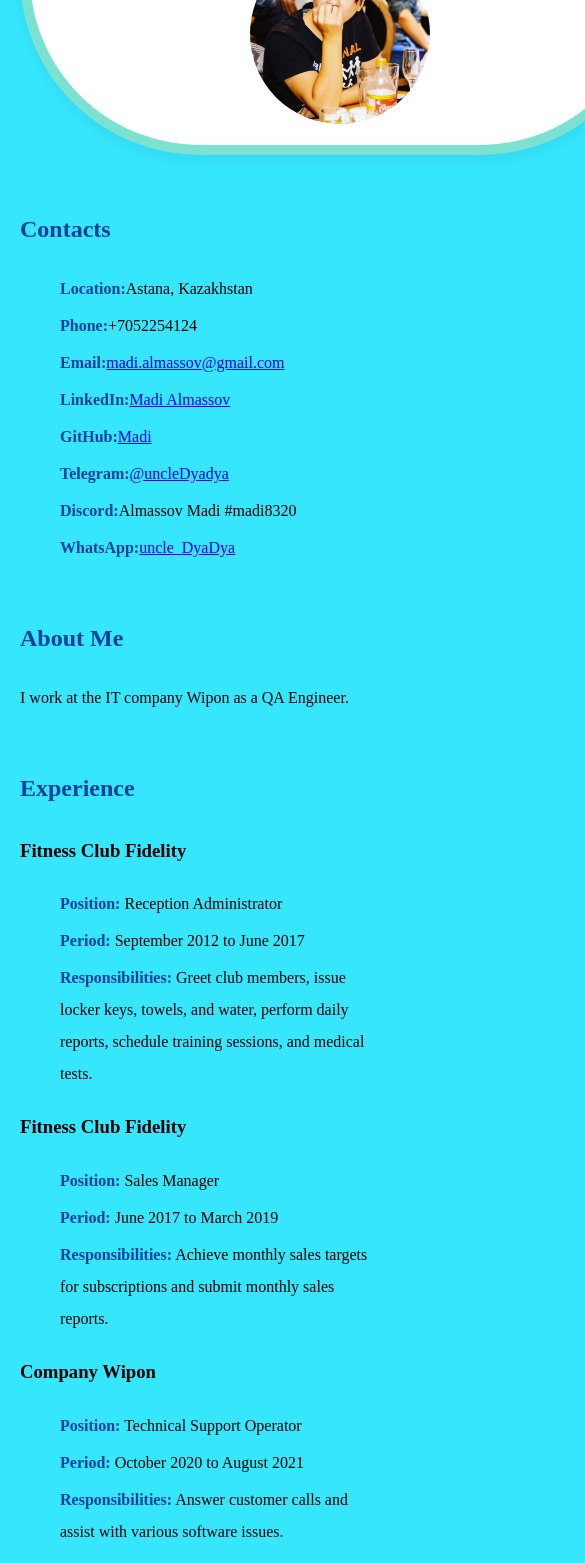
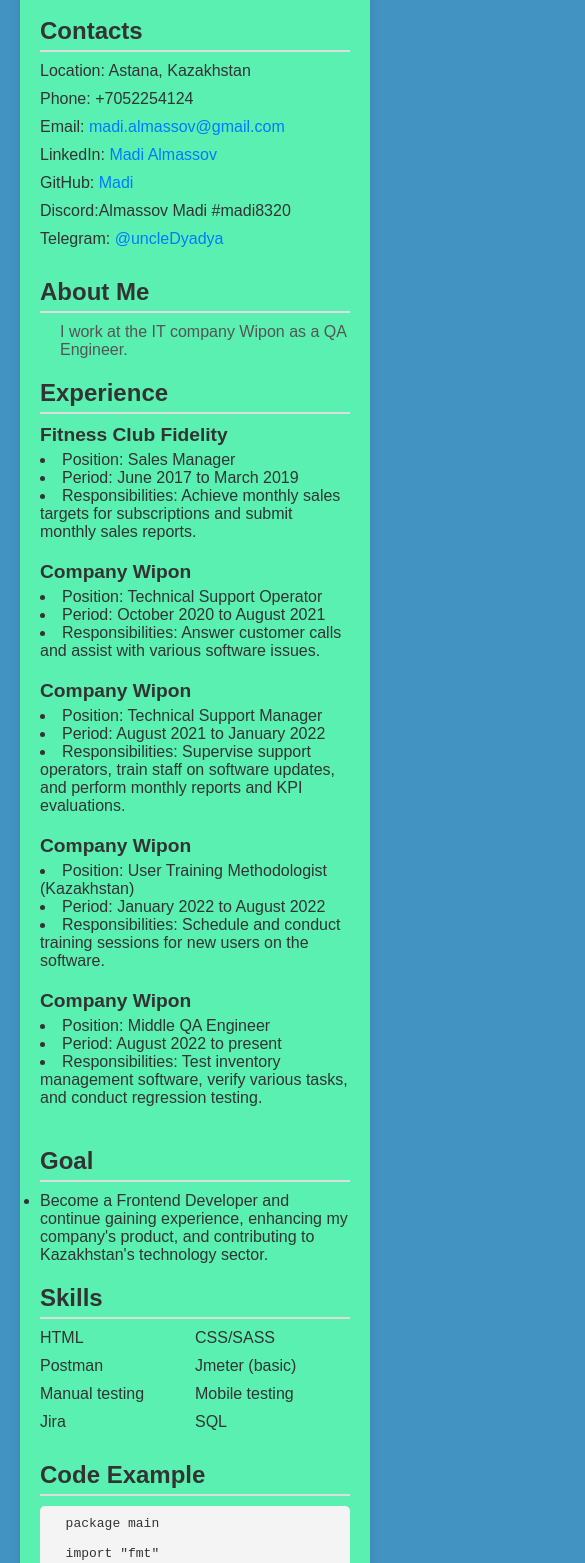
Before and after one commit to MadiAlmassov/rsschool-cv, a plain HTML site: page index.html in a window 390 px wide. Shown: the part 236-1799 px from the top of the page, 585 px wide, since content can reach past the window. Drawn offline with Linux system fonts and the light colour scheme.

Commit message:
fix:Изменил html файл

```diff
--- a/index.html
+++ b/index.html
@@ -3,104 +3,93 @@
 <head>
   <meta charset="UTF-8">
   <meta name="viewport" content="width=device-width, initial-scale=1.0">
-  <title>Almassov Madi | rsschool-cv</title>
-  <link rel="stylesheet" href="style.css">
+  <title>Almassov Madi | Resume</title>
+  <link rel="stylesheet" href="styles.css">
 </head>
 <body>
+  <div class="container">
     <header>
-    <div class="special-box">
+      <div class="profile">
+        <img src="photo_2021-11-01_18-56-45.jpg" alt="Almassov Madi">
         <h1>Almassov Madi</h1>
-      <img src="photo_2021-11-01_18-56-45.jpg" alt="Photo of Almassov Madi">
+        <h2>QA Engineer</h2>
       </div>
     </header>
-
     <main>
-    <section>
-      <h2>Contacts</h2>
+      <section class="contacts">
+        <h3>Contacts</h3>
         <ul>
-        <li><strong>Location:</strong>Astana, Kazakhstan</li>
-        <li><strong>Phone:</strong>+7052254124</li>
-        <li><strong>Email:</strong><a href="mailto:madi.almassov@gmail.com">madi.almassov@gmail.com</a></li>
-        <li><strong>LinkedIn:</strong><a href="https://linkedin.com/in/madi-almassov-673b08254" target="_blank">Madi Almassov</a></li>
-        <li><strong>GitHub:</strong><a href="https://github.com/MadiAlmassov" target="_blank">Madi</a></li>
-        <li><strong>Telegram:</strong><a href="https://t.me/uncle_Dyadya" target="_blank">@uncleDyadya</a></li>
-        <li><strong>Discord:</strong>Almassov Madi #madi8320</li>
-        <li><strong>WhatsApp:</strong><a href="https://wa.me/+77754513872" target="_blank">uncle_DyaDya</a></li>
+          <li>Location: Astana, Kazakhstan</li>
+          <li>Phone: +7052254124</li>
+          <li>Email: <a href="mailto:madi.almassov@gmail.com">madi.almassov@gmail.com</a></li>
+          <li>LinkedIn: <a href="https://linkedin.com/in/madi-almassov-673b08254" target="_blank">Madi Almassov</a></li>
+          <li>GitHub: <a href="https://github.com/MadiAlmassov" target="_blank">Madi</a></li>
+          <li>Discord:Almassov Madi #madi8320</li>
+          <li>Telegram: <a href="https://t.me/uncle_Dyadya" target="_blank">@uncleDyadya</a></li>
         </ul>
       </section>
-
-    <section>
-      <h2>About Me</h2>
+      <section class="about">
+        <h3>About Me</h3>
         <p>I work at the IT company Wipon as a QA Engineer.</p>
       </section>
-
-    <section>
-      <h2>Experience</h2>
+      <section class="experience">
+        <h3>Experience</h3>
 
         <article>
-        <h3>Fitness Club Fidelity</h3>
-        <ul>
-          <li><strong>Position:</strong> Reception Administrator</li>
-          <li><strong>Period:</strong> September 2012 to June 2017</li>
-          <li><strong>Responsibilities:</strong> Greet club members, issue locker keys, towels, and water, perform daily reports, schedule training sessions, and medical tests.</li>
-        </ul>
+            <h4>Fitness Club Fidelity</h4>
+            <div class="job">
+              <li>Position: Sales Manager</li>
+              <li>Period: June 2017 to March 2019</li>
+              <li>Responsibilities: Achieve monthly sales targets for subscriptions and submit monthly sales reports.</li>
+            </div>
           </article>
 
           <article>
-        <h3>Fitness Club Fidelity</h3>
-        <ul>
-          <li><strong>Position:</strong> Sales Manager</li>
-          <li><strong>Period:</strong> June 2017 to March 2019</li>
-          <li><strong>Responsibilities:</strong> Achieve monthly sales targets for subscriptions and submit monthly sales reports.</li>
-        </ul>
+            <h4>Company Wipon</h4>
+            <div class="job">
+              <li>Position: Technical Support Operator</li>
+              <li>Period: October 2020 to August 2021</li>
+              <li>Responsibilities: Answer customer calls and assist with various software issues.</li>
+            </div>
           </article>
 
           <article>
-        <h3>Company Wipon</h3>
-        <ul>
-          <li><strong>Position:</strong> Technical Support Operator</li>
-          <li><strong>Period:</strong> October 2020 to August 2021</li>
-          <li><strong>Responsibilities:</strong> Answer customer calls and assist with various software issues.</li>
-        </ul>
+            <h4>Company Wipon</h4>
+            <div class="job">
+              <li>Position: Technical Support Manager</li>
+              <li>Period: August 2021 to January 2022</li>
+              <li>Responsibilities: Supervise support operators, train staff on software updates, and perform monthly reports and KPI evaluations.</li>
+            </div>
           </article>
 
           <article>
-        <h3>Company Wipon</h3>
-        <ul>
-          <li><strong>Position:</strong> Technical Support Manager</li>
-          <li><strong>Period:</strong> August 2021 to January 2022</li>
-          <li><strong>Responsibilities:</strong> Supervise support operators, train staff on software updates, and perform monthly reports and KPI evaluations.</li>
-        </ul>
+            <h4>Company Wipon</h4>
+            <div class="job">
+              <li>Position: User Training Methodologist (Kazakhstan)</li>
+              <li>Period: January 2022 to August 2022</li>
+              <li>Responsibilities: Schedule and conduct training sessions for new users on the software.</li>
+            </div>
           </article>
 
           <article>
-        <h3>Company Wipon</h3>
-        <ul>
-          <li><strong>Position:</strong> User Training Methodologist (Kazakhstan)</li>
-          <li><strong>Period:</strong> January 2022 to August 2022</li>
-          <li><strong>Responsibilities:</strong> Schedule and conduct training sessions for new users on the software.</li>
-        </ul>
-      </article>
-
-      <article>
-        <h3>Company Wipon</h3>
-        <ul>
-          <li><strong>Position:</strong> Middle QA Engineer</li>
-          <li><strong>Period:</strong> August 2022 to present</li>
-          <li><strong>Responsibilities:</strong> Test inventory management software, verify various tasks, and conduct regression testing.</li>
-        </ul>
+            <h4>Company Wipon</h4>
+            <div class="job">
+              <li>Position: Middle QA Engineer</li>
+              <li>Period: August 2022 to present</li>
+              <li>Responsibilities: Test inventory management software, verify various tasks, and conduct regression testing.</li>
+            </div>
           </article>
       </section>
 
       <section>
-      <h2>Goal</h2>
+        <h3>Goal</h3>
         <ul>
           <li>Become a Frontend Developer and continue gaining experience, enhancing my company's product, and contributing to Kazakhstan's technology sector.</li>
         </ul>
       </section>
 
-    <section>
-      <h2>Skills</h2>
+      <section class="skills">
+        <h3>Skills</h3>
         <ul>
           <li>HTML</li>
           <li>CSS/SASS</li>
@@ -114,7 +103,7 @@
       </section>
 
       <section>
-      <h2>Code Example</h2>
+        <h3>Code Example</h3>
         <pre>
   package main
 
@@ -129,18 +118,20 @@ func main() {
         </pre>
       </section>
 
-    <section>
-      <h2>Education</h2>
+      <section class="education">
+        <h3>Education</h3>
         <ul>
           <li><a href="https://stepik.org/learn" target="_blank">Stepik</a></li>
           <li><a href="https://otus.ru/" target="_blank">Otus</a></li>
         </ul>
       </section>
-
-    <section>
-      <h2>English</h2>
-      <p>PreIntermediate</p>
+      <section class="languages">
+        <h3>Languages</h3>
+        <p>English - PreIntermediate</p>
+        <p>Kazakh - Native</p>
+        <p>Russian - Fluent</p>
       </section>
     </main>
+  </div>
 </body>
 </html>
--- a/style.css
+++ /dev/null
@@ -1,52 +0,0 @@
-body {
-    font-family: TimesNewRoman, sans-serif;
-    line-height: 2.0;
-    margin: 0;
-    padding: 20px;
-    background-color: #35e6fd;
-}
-.special-box {
-    width: 600px;
-    padding: 10px;
-    margin: 10px auto;
-    border: 10px solid #7be2d1;
-    background-color: #ffffff;
-    text-align: center;
-    border-radius: 180px;
-    box-shadow: 0 7px 10px rgba(52, 126, 136, 0.1)
-}
-.special-box img {
-    width: 30%;
-    height: auto;
-    border-radius: 150px;
-}
-
-h1, h2, h3 {
-    color: #000000;
-}
-h1 {
-    border-bottom: 3px solid #02409c;
-    padding-bottom: 20px;
-}
-h2 {
-    margin-top: 50px;
-    color: #02409c;
-}
-ul {
-    list-style-type: none;
-    padding: 1;
-}
-li {
-    margin: 5px 0;
-}
-strong {
-    color: #02409c;
-}
-em {
-    color: #02409c;
-}
-pre {
-    background-color: 	#ffffff;
-    padding: 20px;
-    border-radius: 10px;
-}
--- /dev/null
+++ b/styles.css
@@ -0,0 +1,133 @@
+* {
+  margin: 0;
+  padding: 0;
+  box-sizing: border-box;
+}
+
+body {
+  font-family: 'Arial', sans-serif;
+  background-color: #4393c2;
+  color: #333;
+  padding: 20px;
+  display: flex;
+  justify-content: center;
+}
+
+.container {
+  width: 210mm;
+  background: #59f0b1;
+  padding: 20px;
+  box-shadow: 0 0 10px rgba(0, 0, 0, 0.1);
+}
+
+header {
+  text-align: center;
+  margin-bottom: 20px;
+}
+
+.profile img {
+  width: 150px;
+  height: 150px;
+  border-radius: 50%;
+  object-fit: cover;
+  margin-bottom: 10px;
+}
+
+.profile h1 {
+  font-size: 2.5em;
+  color: #333;
+}
+
+.profile h2 {
+  font-size: 1.2em;
+  color: #666;
+}
+
+main {
+  display: flex;
+  flex-direction: column;
+}
+
+section {
+  margin-bottom: 20px;
+}
+
+section h3 {
+  font-size: 1.5em;
+  color: #333;
+  margin-bottom: 10px;
+  border-bottom: 2px solid #ddd;
+  padding-bottom: 5px;
+}
+
+.contacts ul, .skills ul, .education ul {
+  list-style: none;
+  padding-left: 0;
+}
+
+.contacts li, .skills li, .education li {
+  margin-bottom: 10px;
+}
+
+.contacts a, .education a {
+  color: #007bff;
+  text-decoration: none;
+}
+
+.contacts a:hover, .education a:hover {
+  text-decoration: underline;
+}
+
+.about p, .languages p {
+  margin-left: 20px;
+  color: #555;
+}
+
+.experience .job {
+  margin-bottom: 20px;
+}
+
+.experience h4 {
+  font-size: 1.2em;
+  color: #333;
+  margin-bottom: 5px;
+}
+
+.experience p {
+  margin-left: 20px;
+  color: #555;
+}
+
+.skills ul {
+  display: flex;
+  flex-wrap: wrap;
+}
+
+.skills li {
+  flex: 1 1 45%;
+  margin-bottom: 10px;
+}
+
+pre {
+  background: #f4f4f4;
+  padding: 10px;
+  border-radius: 5px;
+  overflow-x: auto;
+}
+
+@media (max-width: 768px) {
+  .container {
+    width: 100%;
+  }
+
+  .profile img {
+    width: 120px;
+    height: 120px;
+  }
+}
+
+@media (max-width: 576px) {
+  header .profile h1 {
+    font-size: 2em;
+  }
+}
```
Lines whose indentation alone changed are shown as unchanged.
